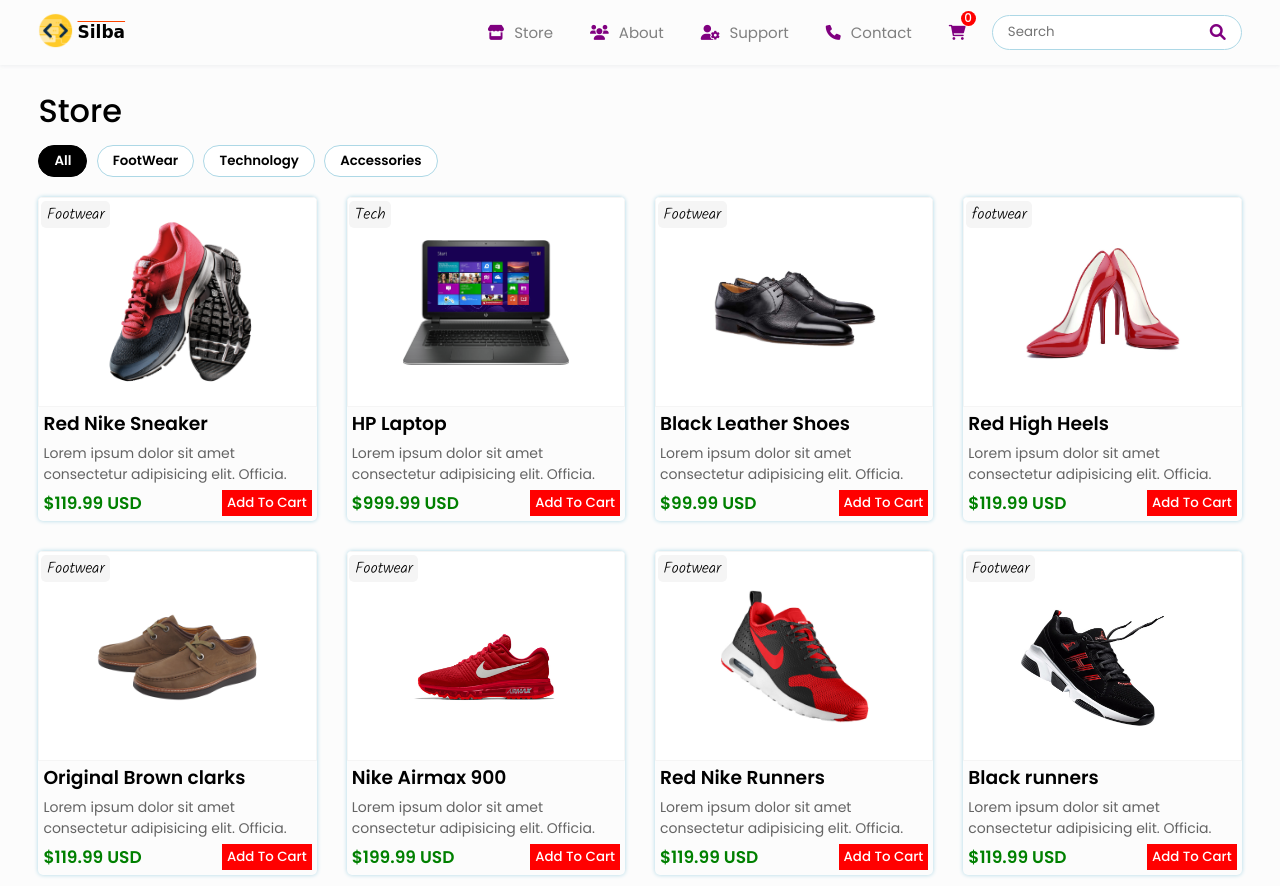
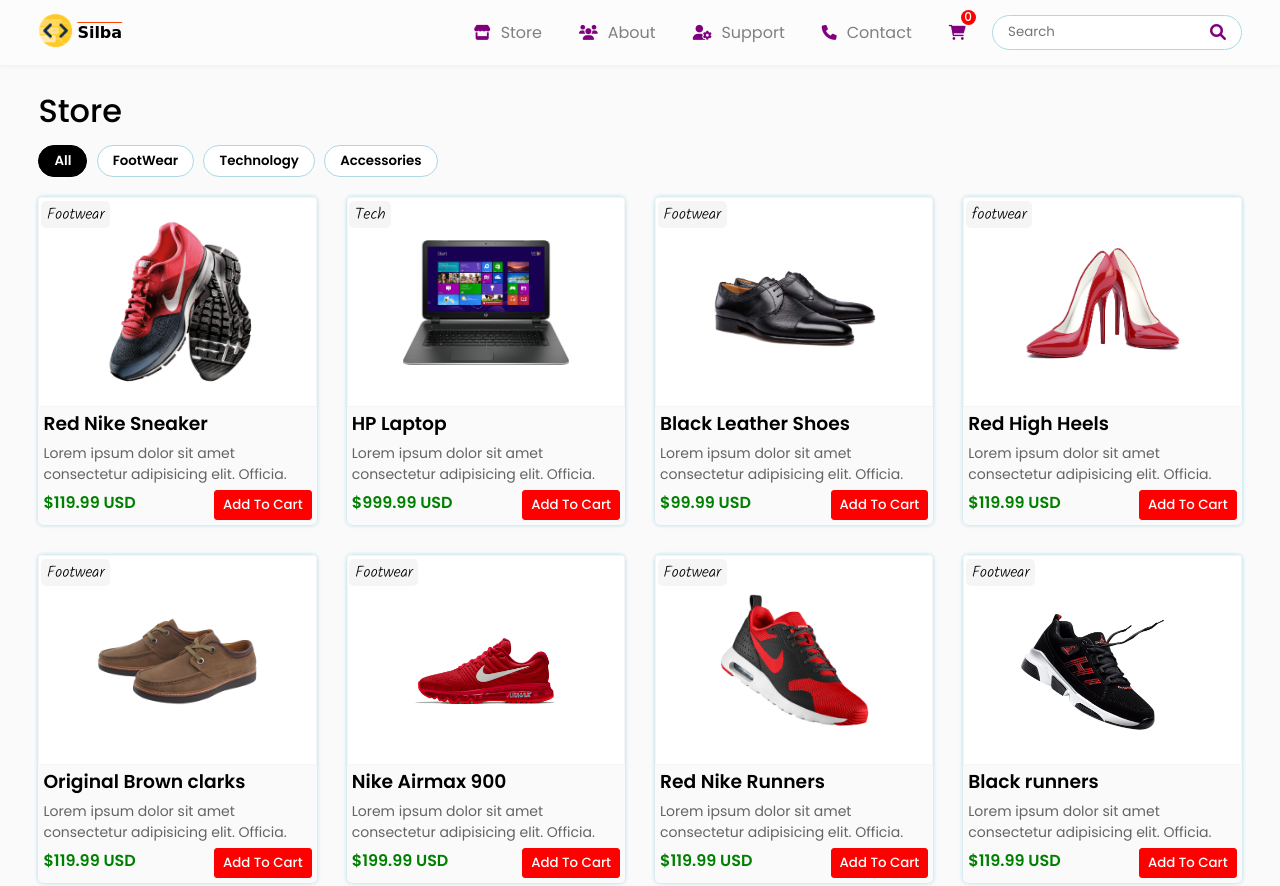
Before and after one commit to SilbaB/E-commerce-website, a plain HTML site: page index.html in a window 1280 px wide. Shown: the top 886 px of the page. Drawn offline with Linux system fonts and the light colour scheme.

Commit message:
changed font sizes

```diff
--- a/css/style.css
+++ b/css/style.css
@@ -9,7 +9,8 @@
     padding: 0;
     margin: 0;
     box-sizing: border-box;
-    font-family: 'Poppins', sans-serif;
+    /* font-family: system-ui, -apple-system, BlinkMacSystemFont, 'Segoe UI', Roboto, Oxygen, Ubuntu, Cantarell, 'Open Sans', 'Helvetica Neue', sans-serif; */
+    font-family: 'Poppins', sans-serif
 }
 
 body{
@@ -17,7 +18,8 @@ body{
     max-width: 100%;
     height: auto;
     min-height: 100vh;
-    background-color: rgb(252,252,252);
+    /* background-color: rgb(252,252,252); */
+    background-color: #fafafa;
 }
 
 .navbar{
@@ -41,7 +43,7 @@ body{
     gap: 5%;
 }
 .nav-left a{
-    font-size: 17px;
+    font-size: 16px;
     font-weight: bolder;
     font-family: cursive;
     color: black;
@@ -83,7 +85,7 @@ body{
 .nav-links li a{
     text-decoration: none;
     color: grey;
-    font-size: 15px;
+    font-size: 16px;
     display: inline-block;
     position: relative;
     transform: 0.5s;
@@ -208,7 +210,7 @@ body{
     text-decoration: none;
     list-style-type: none;
     color: grey;
-    font-size: clamp(small,medium,large);
+    /* font-size: clamp(small,medium,large); */
 }
 
 .nav-list a:hover{
@@ -301,11 +303,12 @@ button:active{
 }
 
 .description h3 span:first-child{
-    font-size: 14px;
+    font-size: 16px;
     font-weight: 500;
     margin-left: 3px;
     display: none;
     /* border: 1px solid; */
+    display: hidden;
 }
 
 .description h3 span button{
@@ -315,7 +318,8 @@ button:active{
     background-color: red;
     color: white;
     font-weight: 500;
-    padding: 2px 4px;
+    padding: 4px 8px;
+    border-radius: 3px;
 }
 
 .description p{
@@ -326,11 +330,11 @@ button:active{
 .price{
     color: green;
     font-weight: bold;
-    font-size: 17px;
+    font-size: 16px;
 }
 .price span{
     color: grey;
-    font-size:17px;
+    font-size:16px;
     margin-left: 10px;
     font-weight: 400;
     text-decoration:line-through;
```
